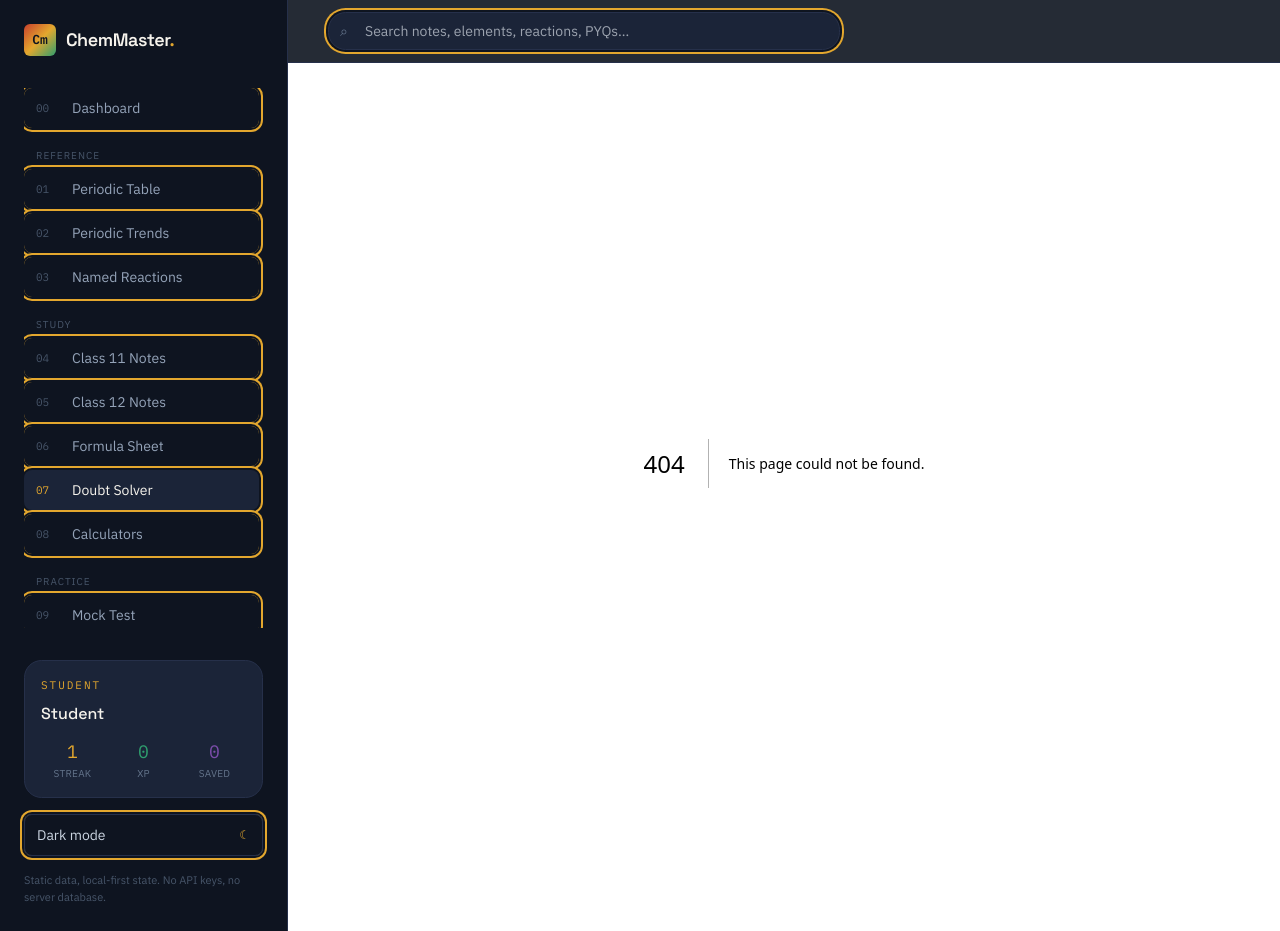
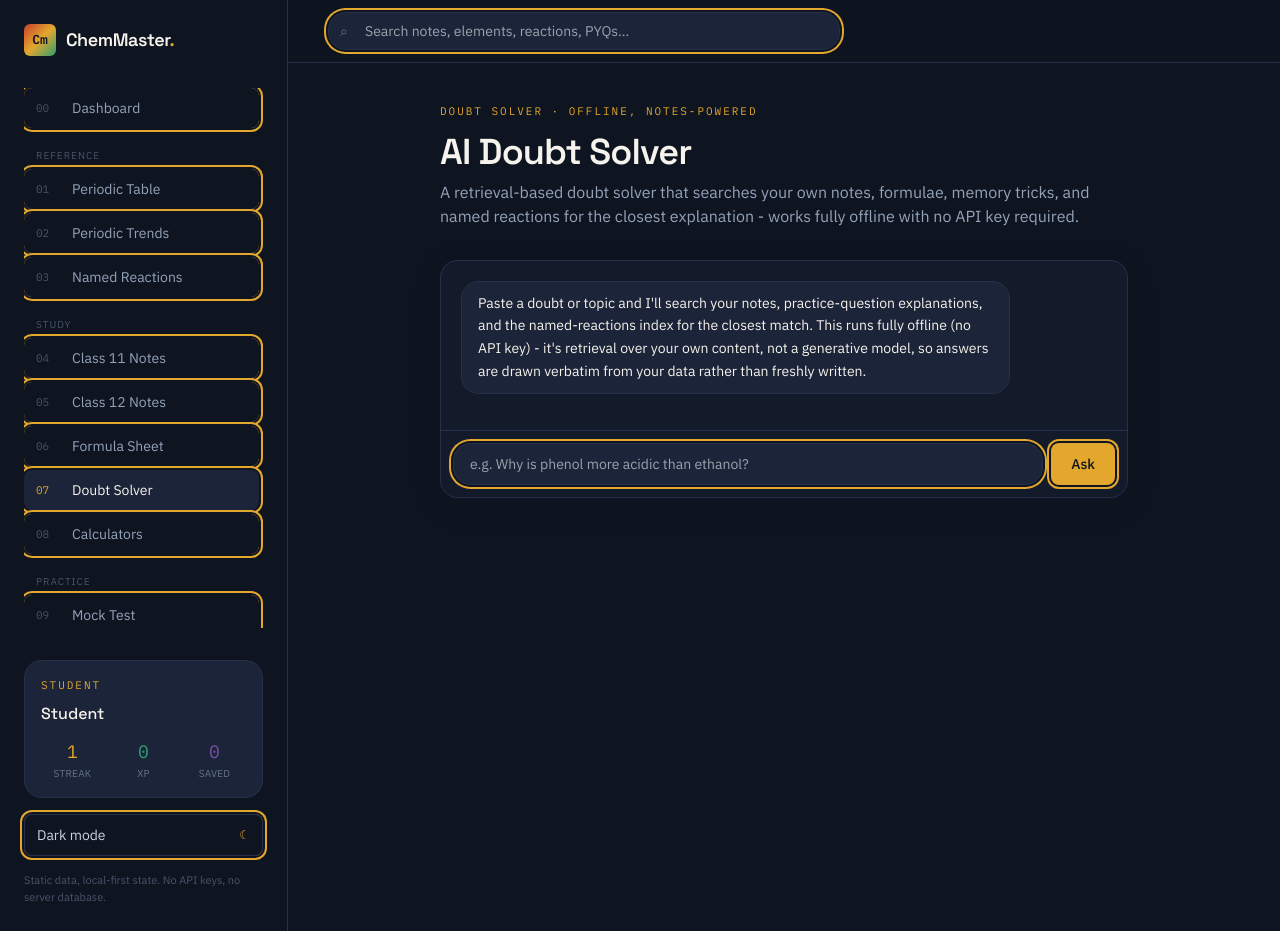
Before and after one commit to Krishgarg2708/ChemMaster-AI, a Next.js app: page /doubt-solver in a window 1280 px wide. Before the commit this address had no page. Built offline with nearby package versions, Linux system fonts and the light colour scheme.

Commit message:
Add files via upload

```diff
--- /dev/null
+++ b/app/doubt-solver/page.js
@@ -0,0 +1,7 @@
+import DoubtSolver from "@/components/DoubtSolver";
+
+export const metadata = { title: "Doubt Solver — ChemMaster AI" };
+
+export default function DoubtSolverPage() {
+  return <DoubtSolver />;
+}
```
